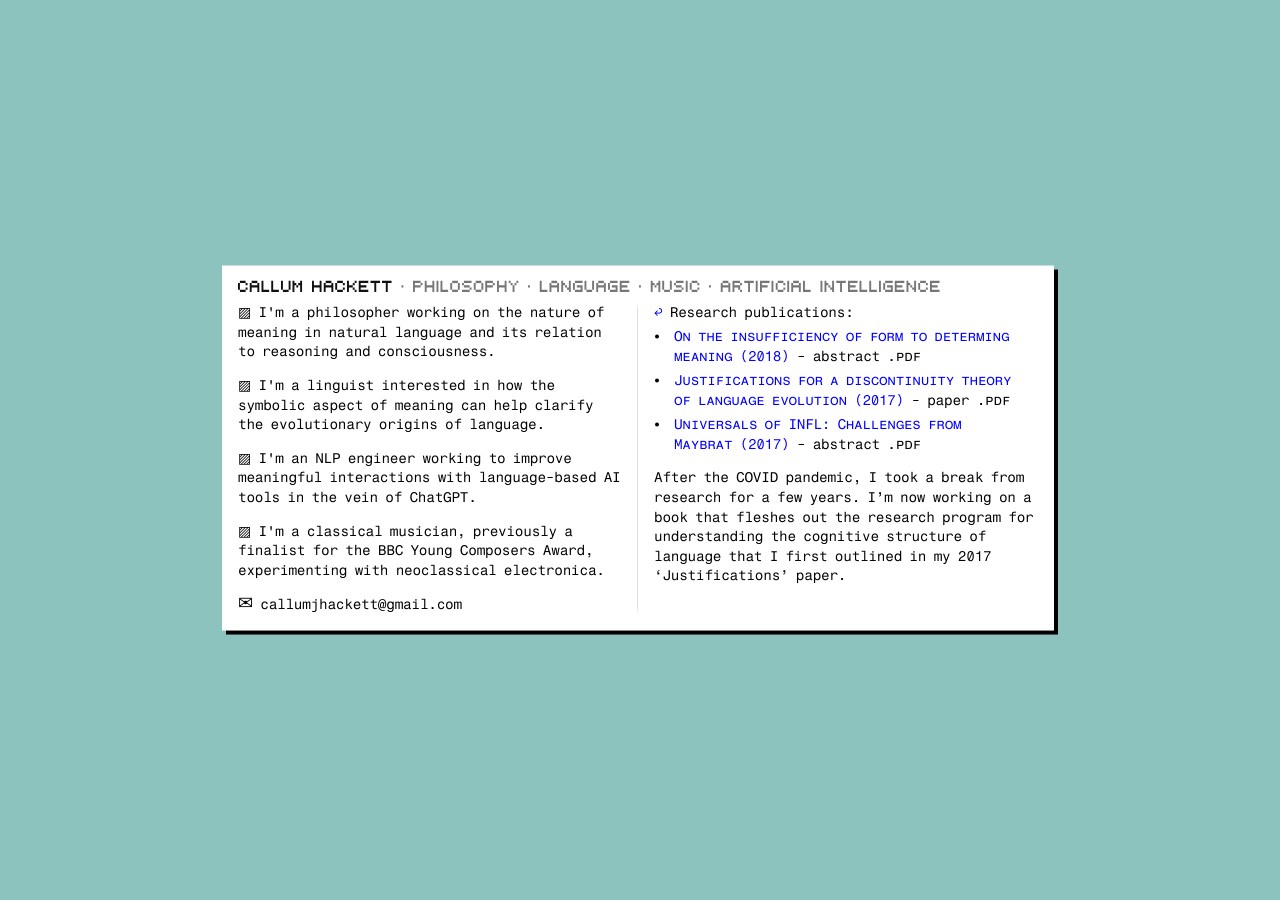
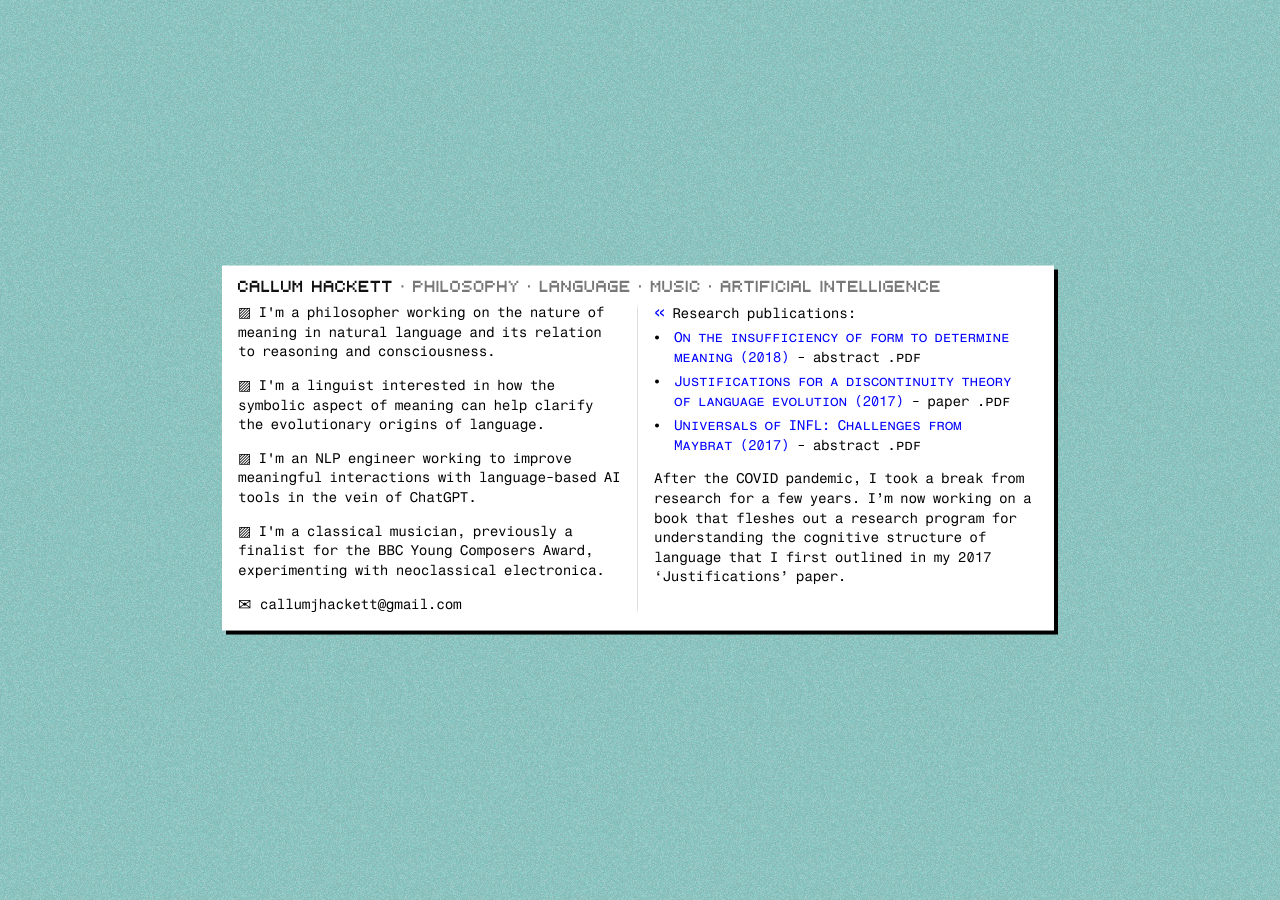
Before and after one commit to callumhackett/callumhackett.github.io, a Jekyll site: the page built from publications.html, in a window 1280 px wide. Built offline with Jekyll 4.4.1, drawn with Linux system fonts in a browser that asks for light colours.

Commit message:
content updates

```diff
--- a/_includes/return_link.html
+++ b/_includes/return_link.html
@@ -1 +1 @@
-<a href="{{ site.url }}">↩</a>&#32;
+<a href="{{ site.url }}"><span style="font-size: 18px;">«</span></a>&#32;
--- a/_layouts/front.html
+++ b/_layouts/front.html
@@ -10,7 +10,7 @@
         <p>I'm a linguist interested in how the symbolic aspect of meaning can help clarify the evolutionary origins of language.</p>
         <p>I'm an NLP engineer working to improve meaningful interactions with language-based AI tools in the vein of ChatGPT.</p>
         <p>I'm a classical musician, previously a finalist for the BBC Young Composers Award, experimenting with neoclassical electronica.</p>
-        <span style="font-size:18px;">✉</span> callumjhackett@gmail.com
+        <span id="email">callumjhackett@gmail.com</span>
     </div>
     {%- if page.url == "/404.html" -%}
     <div id="not_found">
--- a/assets/css/main.css
+++ b/assets/css/main.css
@@ -18,6 +18,7 @@
 /* Containers */
 html {
     background-color: var(--main-background);
+    background-image: url('/assets/images/background.png');
 }
 body {
     margin: 0;
@@ -184,3 +185,9 @@ audio {
     width: 100%;
     height: 100%;
 }
+#email:before {
+    content: "✉ ";
+    font-size: 16px;
+    position: relative;
+    top: 1px;
+}
--- a/publications.html
+++ b/publications.html
@@ -4,8 +4,8 @@ title: Publications
 ---
 {%- include return_link.html -%}Research publications:
 <ul>
-    <li><a target="_blank" href="/assets/papers/On_the_insufficiency_of_form_to_determine_meaning.pdf">On the insufficiency of form to determing meaning (2018)</a> - abstract <span style="font-variant: small-caps">.pdf</span></li>
+    <li><a target="_blank" href="/assets/papers/On_the_insufficiency_of_form_to_determine_meaning.pdf">On the insufficiency of form to determine meaning (2018)</a> - abstract <span style="font-variant: small-caps">.pdf</span></li>
     <li><a target="_blank" href="/assets/papers/Justifications_for_a_discontinuity_theory_of_language_evolution.pdf">Justifications for a discontinuity theory of language evolution (2017)</a> - paper <span style="font-variant: small-caps">.pdf</span></li>
     <li><a target="_blank" href="/assets/papers/Universals_of_INFL.pdf">Universals of INFL: Challenges from Maybrat (2017)</a> - abstract <span style="font-variant: small-caps">.pdf</span></li>
 </ul>
-After the COVID pandemic, I took a break from research for a few years. I'm now working on a book that fleshes out the research program for understanding the cognitive structure of language that I first outlined in my 2017 'Justifications' paper.
+After the COVID pandemic, I took a break from research for a few years. I'm now working on a book that fleshes out a research program for understanding the cognitive structure of language that I first outlined in my 2017 'Justifications' paper.
```
Also changed, not shown: assets/images/background.png (added).
